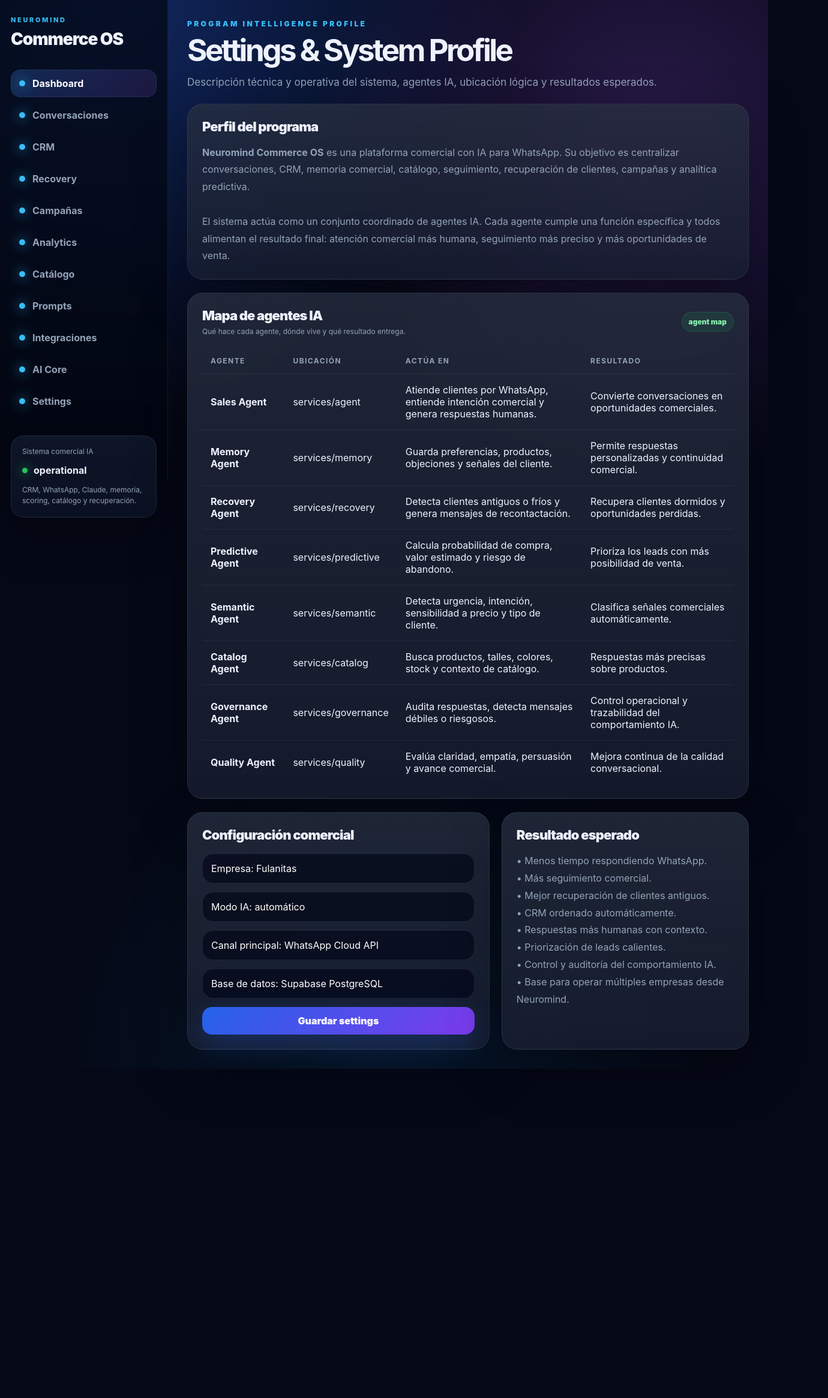
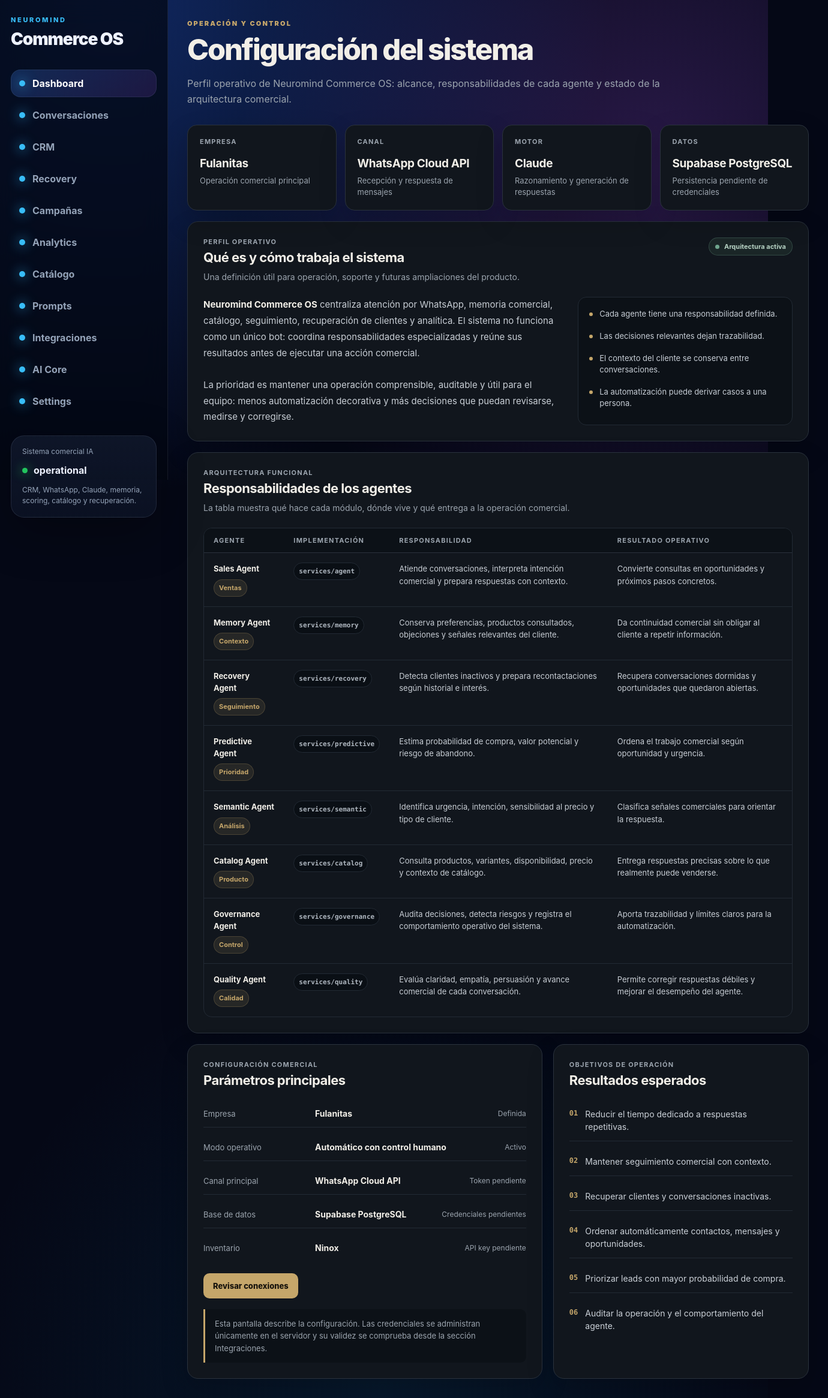
Before and after one commit to DavidFlautero/ai-whatsapp-sales-crm, a Next.js app in the folder apps/dashboard/: page /settings in a window 1280 px wide. Shown: the whole page at 60% size, 1380 px wide, since content can reach past the window. Before the commit the page ends 1782 px from the top, so only its background shows below. Built offline with nearby package versions, Linux system fonts and the light colour scheme.

Commit message:
ui: redesign system profile without neon AI styling

```diff
--- a/apps/dashboard/src/app/settings/page.tsx
+++ b/apps/dashboard/src/app/settings/page.tsx
@@ -1,138 +1,233 @@
+import Link from "next/link";
 import { AppShell } from "../../components/app-shell/AppShell";
 import { Header } from "../../components/ui/Header";
+import styles from "./Settings.module.css";
 
 const agents = [
   {
     name: "Sales Agent",
+    category: "Ventas",
     location: "services/agent",
-    role: "Atiende clientes por WhatsApp, entiende intención comercial y genera respuestas humanas.",
-    result: "Convierte conversaciones en oportunidades comerciales."
+    role: "Atiende conversaciones, interpreta intención comercial y prepara respuestas con contexto.",
+    result: "Convierte consultas en oportunidades y próximos pasos concretos."
   },
   {
     name: "Memory Agent",
+    category: "Contexto",
     location: "services/memory",
-    role: "Guarda preferencias, productos, objeciones y señales del cliente.",
-    result: "Permite respuestas personalizadas y continuidad comercial."
+    role: "Conserva preferencias, productos consultados, objeciones y señales relevantes del cliente.",
+    result: "Da continuidad comercial sin obligar al cliente a repetir información."
   },
   {
     name: "Recovery Agent",
+    category: "Seguimiento",
     location: "services/recovery",
-    role: "Detecta clientes antiguos o fríos y genera mensajes de recontactación.",
-    result: "Recupera clientes dormidos y oportunidades perdidas."
+    role: "Detecta clientes inactivos y prepara recontactaciones según historial e interés.",
+    result: "Recupera conversaciones dormidas y oportunidades que quedaron abiertas."
   },
   {
     name: "Predictive Agent",
+    category: "Prioridad",
     location: "services/predictive",
-    role: "Calcula probabilidad de compra, valor estimado y riesgo de abandono.",
-    result: "Prioriza los leads con más posibilidad de venta."
+    role: "Estima probabilidad de compra, valor potencial y riesgo de abandono.",
+    result: "Ordena el trabajo comercial según oportunidad y urgencia."
   },
   {
     name: "Semantic Agent",
+    category: "Análisis",
     location: "services/semantic",
-    role: "Detecta urgencia, intención, sensibilidad a precio y tipo de cliente.",
-    result: "Clasifica señales comerciales automáticamente."
+    role: "Identifica urgencia, intención, sensibilidad al precio y tipo de cliente.",
+    result: "Clasifica señales comerciales para orientar la respuesta."
   },
   {
     name: "Catalog Agent",
+    category: "Producto",
     location: "services/catalog",
-    role: "Busca productos, talles, colores, stock y contexto de catálogo.",
-    result: "Respuestas más precisas sobre productos."
+    role: "Consulta productos, variantes, disponibilidad, precio y contexto de catálogo.",
+    result: "Entrega respuestas precisas sobre lo que realmente puede venderse."
   },
   {
     name: "Governance Agent",
+    category: "Control",
     location: "services/governance",
-    role: "Audita respuestas, detecta mensajes débiles o riesgosos.",
-    result: "Control operacional y trazabilidad del comportamiento IA."
+    role: "Audita decisiones, detecta riesgos y registra el comportamiento operativo del sistema.",
+    result: "Aporta trazabilidad y límites claros para la automatización."
   },
   {
     name: "Quality Agent",
+    category: "Calidad",
     location: "services/quality",
-    role: "Evalúa claridad, empatía, persuasión y avance comercial.",
-    result: "Mejora continua de la calidad conversacional."
+    role: "Evalúa claridad, empatía, persuasión y avance comercial de cada conversación.",
+    result: "Permite corregir respuestas débiles y mejorar el desempeño del agente."
   }
+];
+
+const summary = [
+  ["Empresa", "Fulanitas", "Operación comercial principal"],
+  ["Canal", "WhatsApp Cloud API", "Recepción y respuesta de mensajes"],
+  ["Motor", "Claude", "Razonamiento y generación de respuestas"],
+  ["Datos", "Supabase PostgreSQL", "Persistencia pendiente de credenciales"]
+];
+
+const outcomes = [
+  "Reducir el tiempo dedicado a respuestas repetitivas.",
+  "Mantener seguimiento comercial con contexto.",
+  "Recuperar clientes y conversaciones inactivas.",
+  "Ordenar automáticamente contactos, mensajes y oportunidades.",
+  "Priorizar leads con mayor probabilidad de compra.",
+  "Auditar la operación y el comportamiento del agente."
 ];
 
 export default function SettingsPage() {
   return (
     <AppShell>
+      <main className={styles.page}>
         <Header
-        kicker="PROGRAM INTELLIGENCE PROFILE"
-        title="Settings & System Profile"
-        description="Descripción técnica y operativa del sistema, agentes IA, ubicación lógica y resultados esperados."
+          kicker="OPERACIÓN Y CONTROL"
+          title="Configuración del sistema"
+          description="Perfil operativo de Neuromind Commerce OS: alcance, responsabilidades de cada agente y estado de la arquitectura comercial."
         />
 
-      <section className="section card panel">
-        <div className="panel-title">Perfil del programa</div>
-        <div className="muted" style={{ marginTop: 16, lineHeight: 1.8 }}>
-          <strong>Neuromind Commerce OS</strong> es una plataforma comercial con IA para WhatsApp.
-          Su objetivo es centralizar conversaciones, CRM, memoria comercial, catálogo,
-          seguimiento, recuperación de clientes, campañas y analítica predictiva.
+        <section className={styles.summaryGrid} aria-label="Resumen del sistema">
+          {summary.map(([label, value, meta]) => (
+            <article className={styles.summaryCard} key={label}>
+              <div className={styles.summaryLabel}>{label}</div>
+              <div className={styles.summaryValue}>{value}</div>
+              <div className={styles.summaryMeta}>{meta}</div>
+            </article>
+          ))}
+        </section>
+
+        <section className={styles.sectionCard}>
+          <div className={styles.sectionHeader}>
+            <div>
+              <div className={styles.eyebrow}>Perfil operativo</div>
+              <h2 className={styles.sectionTitle}>Qué es y cómo trabaja el sistema</h2>
+              <p className={styles.sectionDescription}>
+                Una definición útil para operación, soporte y futuras ampliaciones del producto.
+              </p>
+            </div>
+            <span className={styles.statusBadge}>Arquitectura activa</span>
+          </div>
+
+          <div className={styles.profileText}>
+            <div className={styles.profileCopy}>
+              <strong>Neuromind Commerce OS</strong> centraliza atención por WhatsApp, memoria comercial,
+              catálogo, seguimiento, recuperación de clientes y analítica. El sistema no funciona como
+              un único bot: coordina responsabilidades especializadas y reúne sus resultados antes de
+              ejecutar una acción comercial.
               <br /><br />
-          El sistema actúa como un conjunto coordinado de agentes IA. Cada agente cumple una función
-          específica y todos alimentan el resultado final: atención comercial más humana,
-          seguimiento más preciso y más oportunidades de venta.
+              La prioridad es mantener una operación comprensible, auditable y útil para el equipo:
+              menos automatización decorativa y más decisiones que puedan revisarse, medirse y corregirse.
+            </div>
+
+            <div className={styles.principles}>
+              <div className={styles.principle}>Cada agente tiene una responsabilidad definida.</div>
+              <div className={styles.principle}>Las decisiones relevantes dejan trazabilidad.</div>
+              <div className={styles.principle}>El contexto del cliente se conserva entre conversaciones.</div>
+              <div className={styles.principle}>La automatización puede derivar casos a una persona.</div>
+            </div>
           </div>
         </section>
 
-      <section className="section card panel">
-        <div className="panel-head">
+        <section className={styles.sectionCard}>
+          <div className={styles.sectionHeader}>
             <div>
-            <div className="panel-title">Mapa de agentes IA</div>
-            <div className="muted small" style={{ marginTop: 6 }}>
-              Qué hace cada agente, dónde vive y qué resultado entrega.
+              <div className={styles.eyebrow}>Arquitectura funcional</div>
+              <h2 className={styles.sectionTitle}>Responsabilidades de los agentes</h2>
+              <p className={styles.sectionDescription}>
+                La tabla muestra qué hace cada módulo, dónde vive y qué entrega a la operación comercial.
+              </p>
             </div>
           </div>
-          <span className="pill">agent map</span>
-        </div>
 
-        <table className="table">
+          <div className={styles.tableWrap}>
+            <table className={styles.agentTable}>
               <thead>
                 <tr>
-              <th>Agente</th>
-              <th>Ubicación</th>
-              <th>Actúa en</th>
-              <th>Resultado</th>
+                  <th className={styles.tableHead}>Agente</th>
+                  <th className={styles.tableHead}>Implementación</th>
+                  <th className={styles.tableHead}>Responsabilidad</th>
+                  <th className={styles.tableHead}>Resultado operativo</th>
                 </tr>
               </thead>
               <tbody>
                 {agents.map((agent) => (
                   <tr key={agent.name}>
-                <td><strong>{agent.name}</strong></td>
-                <td>{agent.location}</td>
+                    <td>
+                      <div className={styles.agentName}>
+                        {agent.name}
+                        <span className={styles.categoryBadge}>{agent.category}</span>
+                      </div>
+                    </td>
+                    <td><span className={styles.codeBadge}>{agent.location}</span></td>
                     <td>{agent.role}</td>
                     <td>{agent.result}</td>
                   </tr>
                 ))}
               </tbody>
             </table>
+          </div>
         </section>
 
-      <section className="section grid-main">
-        <div className="card panel">
-          <div className="panel-title">Configuración comercial</div>
-          <div className="form-grid" style={{ marginTop: 18 }}>
-            <input className="input" defaultValue="Empresa: Fulanitas" />
-            <input className="input" defaultValue="Modo IA: automático" />
-            <input className="input" defaultValue="Canal principal: WhatsApp Cloud API" />
-            <input className="input" defaultValue="Base de datos: Supabase PostgreSQL" />
-            <button className="btn">Guardar settings</button>
+        <section className={styles.bottomGrid}>
+          <article className={styles.sectionCard} style={{ marginTop: 0 }}>
+            <div className={styles.eyebrow}>Configuración comercial</div>
+            <h2 className={styles.sectionTitle}>Parámetros principales</h2>
+
+            <div className={styles.configList}>
+              <div className={styles.configRow}>
+                <span className={styles.configKey}>Empresa</span>
+                <span className={styles.configValue}>Fulanitas</span>
+                <span className={styles.configState}>Definida</span>
+              </div>
+              <div className={styles.configRow}>
+                <span className={styles.configKey}>Modo operativo</span>
+                <span className={styles.configValue}>Automático con control humano</span>
+                <span className={styles.configState}>Activo</span>
+              </div>
+              <div className={styles.configRow}>
+                <span className={styles.configKey}>Canal principal</span>
+                <span className={styles.configValue}>WhatsApp Cloud API</span>
+                <span className={styles.configState}>Token pendiente</span>
+              </div>
+              <div className={styles.configRow}>
+                <span className={styles.configKey}>Base de datos</span>
+                <span className={styles.configValue}>Supabase PostgreSQL</span>
+                <span className={styles.configState}>Credenciales pendientes</span>
+              </div>
+              <div className={styles.configRow}>
+                <span className={styles.configKey}>Inventario</span>
+                <span className={styles.configValue}>Ninox</span>
+                <span className={styles.configState}>API key pendiente</span>
               </div>
             </div>
 
-        <div className="card panel">
-          <div className="panel-title">Resultado esperado</div>
-          <div className="muted" style={{ marginTop: 16, lineHeight: 1.8 }}>
-            • Menos tiempo respondiendo WhatsApp.<br />
-            • Más seguimiento comercial.<br />
-            • Mejor recuperación de clientes antiguos.<br />
-            • CRM ordenado automáticamente.<br />
-            • Respuestas más humanas con contexto.<br />
-            • Priorización de leads calientes.<br />
-            • Control y auditoría del comportamiento IA.<br />
-            • Base para operar múltiples empresas desde Neuromind.
+            <Link className={styles.linkButton} href="/integrations">
+              Revisar conexiones
+            </Link>
+
+            <div className={styles.note}>
+              Esta pantalla describe la configuración. Las credenciales se administran únicamente en el
+              servidor y su validez se comprueba desde la sección Integraciones.
             </div>
+          </article>
+
+          <article className={styles.sectionCard} style={{ marginTop: 0 }}>
+            <div className={styles.eyebrow}>Objetivos de operación</div>
+            <h2 className={styles.sectionTitle}>Resultados esperados</h2>
+
+            <div className={styles.outcomeList}>
+              {outcomes.map((outcome, index) => (
+                <div className={styles.outcomeItem} key={outcome}>
+                  <span className={styles.outcomeNumber}>{String(index + 1).padStart(2, "0")}</span>
+                  <span>{outcome}</span>
                 </div>
+              ))}
+            </div>
+          </article>
         </section>
+      </main>
     </AppShell>
   );
 }
```
Lines whose indentation alone changed are shown as unchanged.
